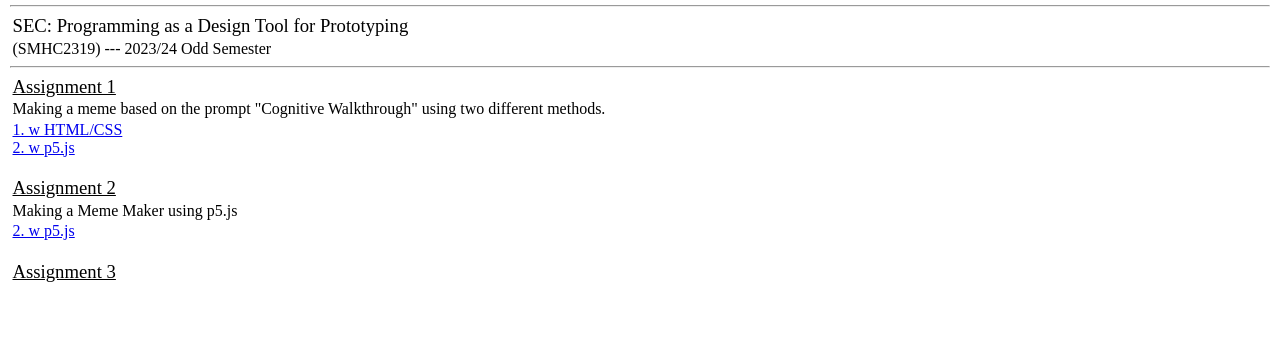
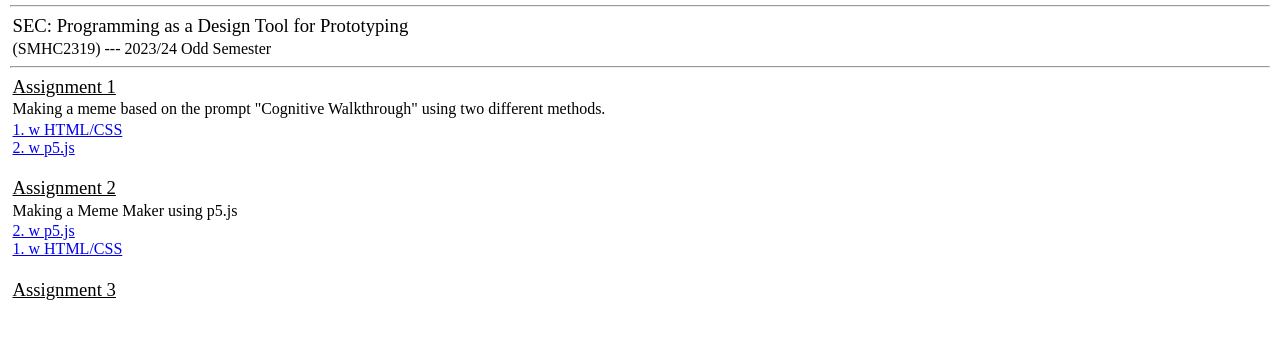
Before and after one commit to SrinidhiSairam/ProgrammingAsPrototyping, a plain HTML site: page index.html in a window 1280 px wide. Shown: the part 73-412 px from the top of the page. Drawn offline with Linux system fonts and the light colour scheme.

Commit message:
Update index.html

```diff
--- a/index.html
+++ b/index.html
@@ -52,7 +52,8 @@
     <h3><u>Assignment 2</u></h3>
     <p>Making a Meme Maker using p5.js</p>
     <a href="https://editor.p5js.org/SrinidhiSairam/full/tKapbOhSZ">2. w p5.js</a>
-
+    <br>
+    <a href="./a2/index.html">1. w HTML/CSS</a>
     <br>
     <br>
 
```
